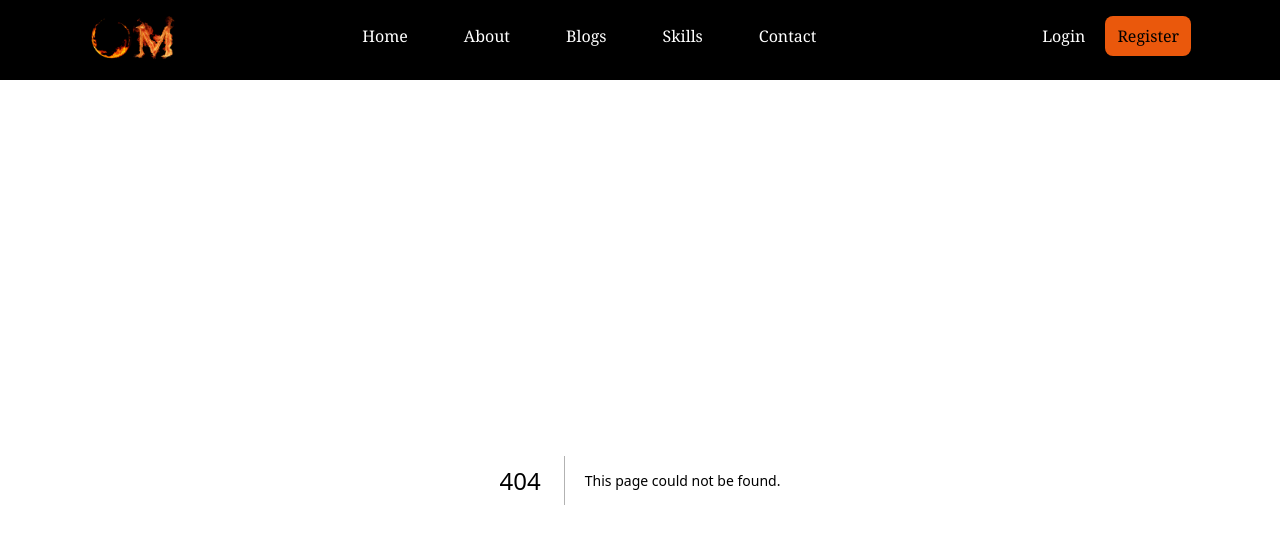
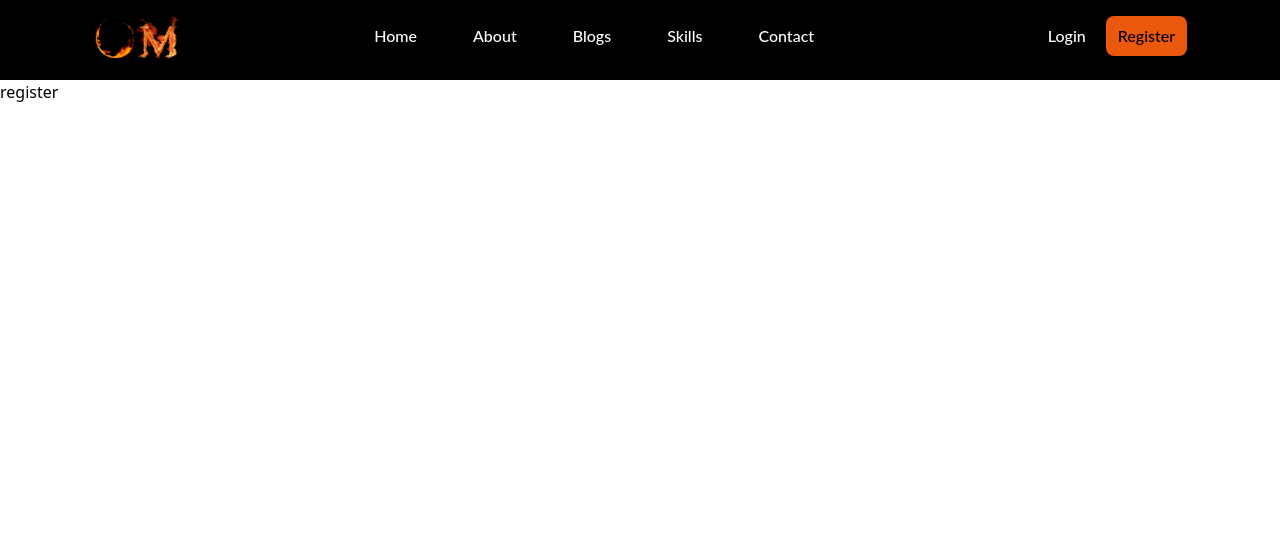
Before and after one commit to OmSir123/opp.com.np, a Next.js app: page /register in a window 1280 px wide. Before the commit this address had no page. Shown: the top 544 px of the page. Built offline with nearby package versions, Linux system fonts and the light colour scheme.

Commit message:
navbar fixed

```diff
--- a/pages/Navbar.js
+++ b/pages/Navbar.js
@@ -1,28 +1,114 @@
-import React from "react";
+import React, { useState } from "react";
 import Link from "next/link";
 
 const Navbar = () => {
+  const [Home, setHome] = useState(false);
+  const [About, setAbout] = useState(false);
+  const [Blogs, setBlogs] = useState(false);
+  const [Skills, setSkills] = useState(false);
+  const [Contact, setContact] = useState(false);
+
   return (
     <>
-      <div className='nav flex overflow-x-hidden py-4 sticky top-0 font-serif text-sm md:text-base  md:font-medium bg-black text-white justify-around'>
+      <div className='nav flex z-40 overflow-x-hidden py-4 sticky top-0 font-serif text-sm md:text-base  md:font-medium bg-black text-white justify-around'>
         <div className='logo hidden md:block'>
           <img className='md:h-12' src='Logo.png' alt='' />
         </div>
         <ul className='flex space-x-8  sm:space-x-14 p-2 md:mr-10 '>
-          <li className='hover:text-orange-600'>
-            <Link href={"/"}>Home</Link>
+          <li>
+            <Link
+              onClick={() => {
+                setAbout(false);
+                setBlogs(false);
+                setSkills(false);
+                setContact(false);
+                setHome(true);
+              }}
+              className={`hover:text-orange-600 py-2 ${
+                Home
+                  ? "text-orange-600 border-b-2 border-orange-600"
+                  : "text-white"
+              } hover:border-b-2 border-orange-600`}
+              href={"/"}
+            >
+              Home
+            </Link>
           </li>
-          <li className='hover:text-orange-600'>
-            <Link href={"/about"}>About</Link>
+          <li>
+            <Link
+              onClick={() => {
+                setAbout(true);
+                setBlogs(false);
+                setSkills(false);
+                setContact(false);
+                setHome(false);
+              }}
+              className={`hover:text-orange-600 py-2 ${
+                About
+                  ? "text-orange-600 border-b-2 border-orange-600"
+                  : "text-white"
+              } hover:border-b-2 border-orange-600`}
+              href={"/about"}
+            >
+              About
+            </Link>
           </li>
-          <li className='hover:text-orange-600'>
-            <Link href={"/blogs"}>Blogs</Link>
+          <li>
+            <Link
+              onClick={() => {
+                setAbout(false);
+                setBlogs(true);
+                setSkills(false);
+                setContact(false);
+                setHome(false);
+              }}
+              className={`hover:text-orange-600 py-2 ${
+                Blogs
+                  ? "text-orange-600 border-b-2 border-orange-600"
+                  : "text-white"
+              } hover:border-b-2 border-orange-600`}
+              href={"/blogs"}
+            >
+              Blogs
+            </Link>
           </li>
-          <li className='hover:text-orange-600'>
-            <Link href={"/skills"}>Skills</Link>
+          <li>
+            <Link
+              onClick={() => {
+                setAbout(false);
+                setBlogs(false);
+                setSkills(true);
+                setContact(false);
+                setHome(false);
+              }}
+              className={`hover:text-orange-600 py-2 ${
+                Skills
+                  ? "text-orange-600 border-b-2 border-orange-600"
+                  : "text-white"
+              } hover:border-b-2 border-orange-600`}
+              href={"/skills"}
+            >
+              Skills
+            </Link>
           </li>
-          <li className='hover:text-orange-600'>
-            <Link href={"/contact"}>Contact</Link>
+          <li>
+            <Link
+              onClick={() => {
+                setAbout(false);
+                setBlogs(false);
+                setSkills(false);
+                setContact(true);
+                setHome(false);
+              }}
+              className={`hover:text-orange-600 py-2 ${
+                Contact
+                  ? "text-orange-600 border-b-2 border-orange-600"
+                  : "text-white"
+              } hover:border-b-2 border-orange-600`}
+              href={"/contact"}
+            >
+              Contact
+            </Link>
           </li>
         </ul>
         <div className='buttons flex space-x-5'>
--- a/pages/about.js
+++ b/pages/about.js
@@ -6,7 +6,14 @@ const about = () => {
       <Head>
         <title>About Us</title>
       </Head>
-      <div className="main h-[100vh] bg-gradient-to-r from-black to-stone-900"></div>
+      <div className='text-white main h-[100vh] justify-around flex bg-gradient-to-r from-black to-stone-900'>
+        <div className='myinfo mt-14'>
+          Hey! I Am Om Prasad Poudel. I Am From Pokhara
+        </div>
+        <div className='image mt-14 '>
+          <img className="rounded-3xl h-[80%] border-2  border-orange-900 p-1" src='https://i.ibb.co/RDhzYhj/oppo.jpg' alt='' />
+        </div>
+      </div>
     </>
   );
 };
--- a/pages/blogs.js
+++ b/pages/blogs.js
@@ -2,10 +2,34 @@ import React from "react";
 import Head from "next/head";
 const blogs = () => {
   return (
-    <div>
+    <div className='bg-gradient-to-r from-black to-stone-900'>
       <Head>
         <title>Blogs</title>
       </Head>
+      <section className='text-white body-font'>
+        <div className='container px-5 py-24 mx-auto'>
+          <div className='flex flex-wrap -m-4'>
+            <div className='lg:w-1/3 md:w-1/2 p-4 w-full'>
+              <a className='block relative h-48 rounded overflow-hidden'>
+                <img
+                  alt='ecommerce'
+                  className='object-cover object-center w-full h-full block'
+                  src='https://dummyimage.com/420x260'
+                />
+              </a>
+              <div className='mt-4'>
+                <h3 className='text-white text-xs tracking-widest title-font mb-1'>
+                  CATEGORY
+                </h3>
+                <h2 className='text-gray-200 title-font text-lg font-medium'>
+                  The Catalyzer
+                </h2>
+                <p className='mt-1'>$16.00</p>
+              </div>
+            </div>
+          </div>
+        </div>
+      </section>
     </div>
   );
 };
--- a/pages/index.js
+++ b/pages/index.js
@@ -22,7 +22,7 @@ const index = () => {
               Hi My Name Is,
             </h1>
             <br />
-            <h1 className='text-5xl font-extrabold  text-orange-600'>
+            <h1 className='name text-5xl font-extrabold  text-orange-600'>
               Om Prasad Poudel,
             </h1>
             <br />
@@ -32,22 +32,38 @@ const index = () => {
             </h1>
           </div>
           <div className='icons flex space-x-10 sm:space-x-14 border-2 border-orange-900 p-4 rounded-md my-20'>
-            <a href='https://'>
+            <a
+              rel='noreferrer'
+              target={"_blank"}
+              href='https://www.facebook.com/om.p.poudel.9'
+            >
               <BsFacebook className='hover:text-orange-300 active:text-stone-500 text-xl ' />
             </a>
-            <a href=''>
+            <a
+              rel='noreferrer'
+              target={"_blank"}
+              href='https://twitter.com/don_oppo'
+            >
               <BsTwitter className='hover:text-orange-300 active:text-stone-500 text-xl' />
             </a>
-            <a href=''>
+            <a
+              rel='noreferrer'
+              target={"_blank"}
+              href='https://www.linkedin.com/in/omprasad-poudel-91050b208/'
+            >
               <BsLinkedin className='hover:text-orange-300 active:text-stone-500 text-xl' />
             </a>
-            <a href=''>
+            <a rel='noreferrer' target={"_blank"} href=''>
               <BsDiscord className='hover:text-orange-300 active:text-stone-500 text-xl' />
             </a>
-            <a href=''>
+            <a rel='noreferrer' target={"_blank"} href='https://t.me/oppodon'>
               <BsTelegram className='hover:text-orange-300 active:text-stone-500 text-xl' />
             </a>
-            <a href=''>
+            <a
+              rel='noreferrer'
+              target={"_blank"}
+              href='https://www.instagram.com/omprasadpoudel01/'
+            >
               <BsInstagram className='hover:text-orange-300 active:text-stone-500 text-xl' />
             </a>
           </div>
--- /dev/null
+++ b/pages/login.js
@@ -0,0 +1,9 @@
+import React from 'react'
+
+const login = () => {
+  return (
+    <div>login</div>
+  )
+}
+
+export default login
--- /dev/null
+++ b/pages/register.js
@@ -0,0 +1,7 @@
+import React from "react";
+
+const register = () => {
+  return <div>register</div>;
+};
+
+export default register;
--- a/pages/skills.js
+++ b/pages/skills.js
@@ -2,10 +2,11 @@ import React from "react";
 import Head from "next/head";
 const skills = () => {
   return (
-    <div>
+    <div className="bg-gradient-to-r from-black to-stone-900">
       <Head>
         <title>Skills</title>
       </Head>
+
     </div>
   );
 };
--- a/styles/globals.css
+++ b/styles/globals.css
@@ -1,3 +1,9 @@
 @tailwind base;
 @tailwind components;
 @tailwind utilities;
+
+@import url('https://fonts.googleapis.com/css2?family=Lato&family=Open+Sans:wght@300&family=Rubik+Gemstones&family=Ubuntu:wght@300;400&display=swap');
+
+.nav{
+    font-family: 'Lato', sans-serif;
+}
```
Also changed, not shown: public/avatar.png (deleted), 1 other file (tests, documents, lock files or other folders).
